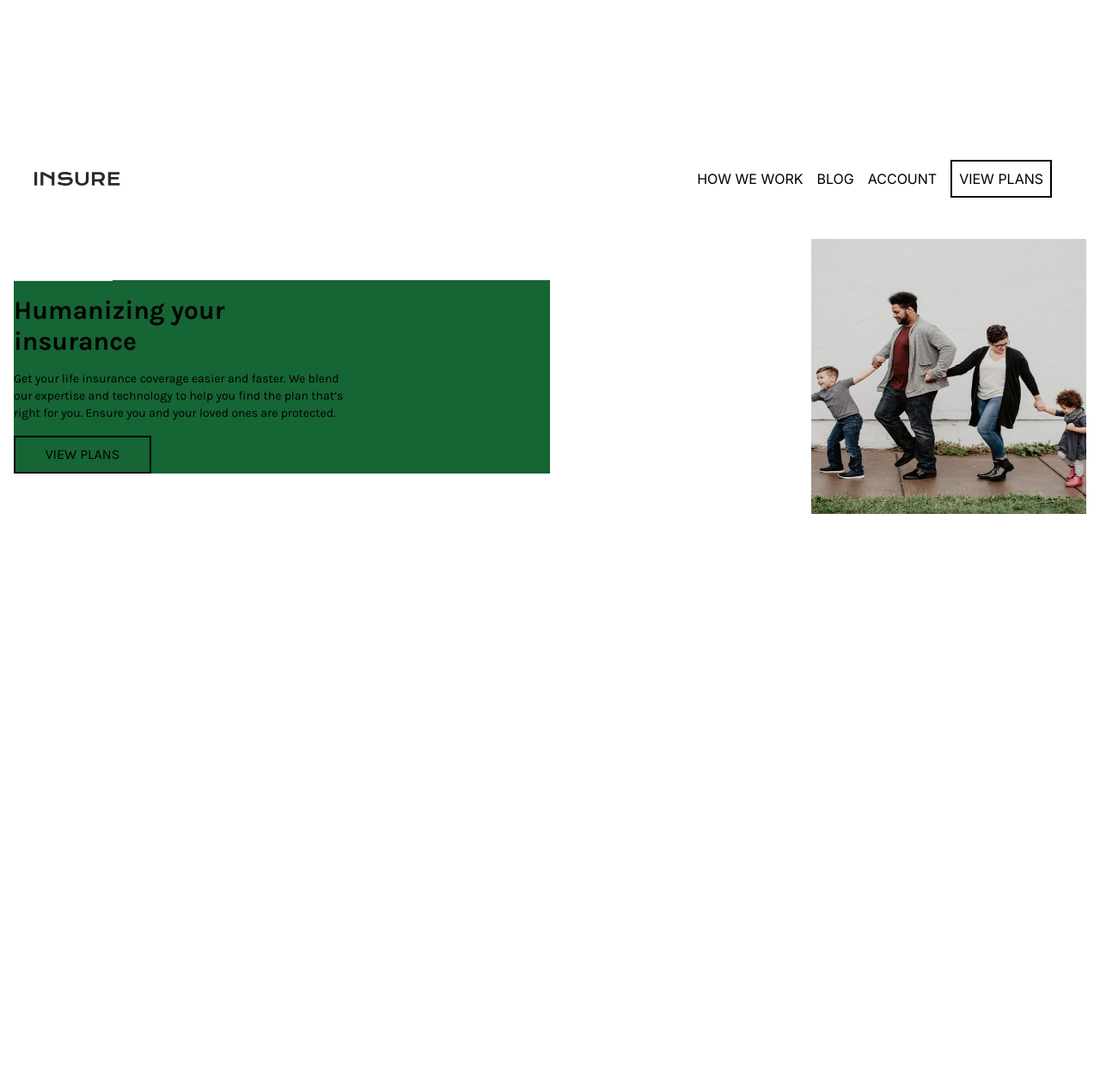
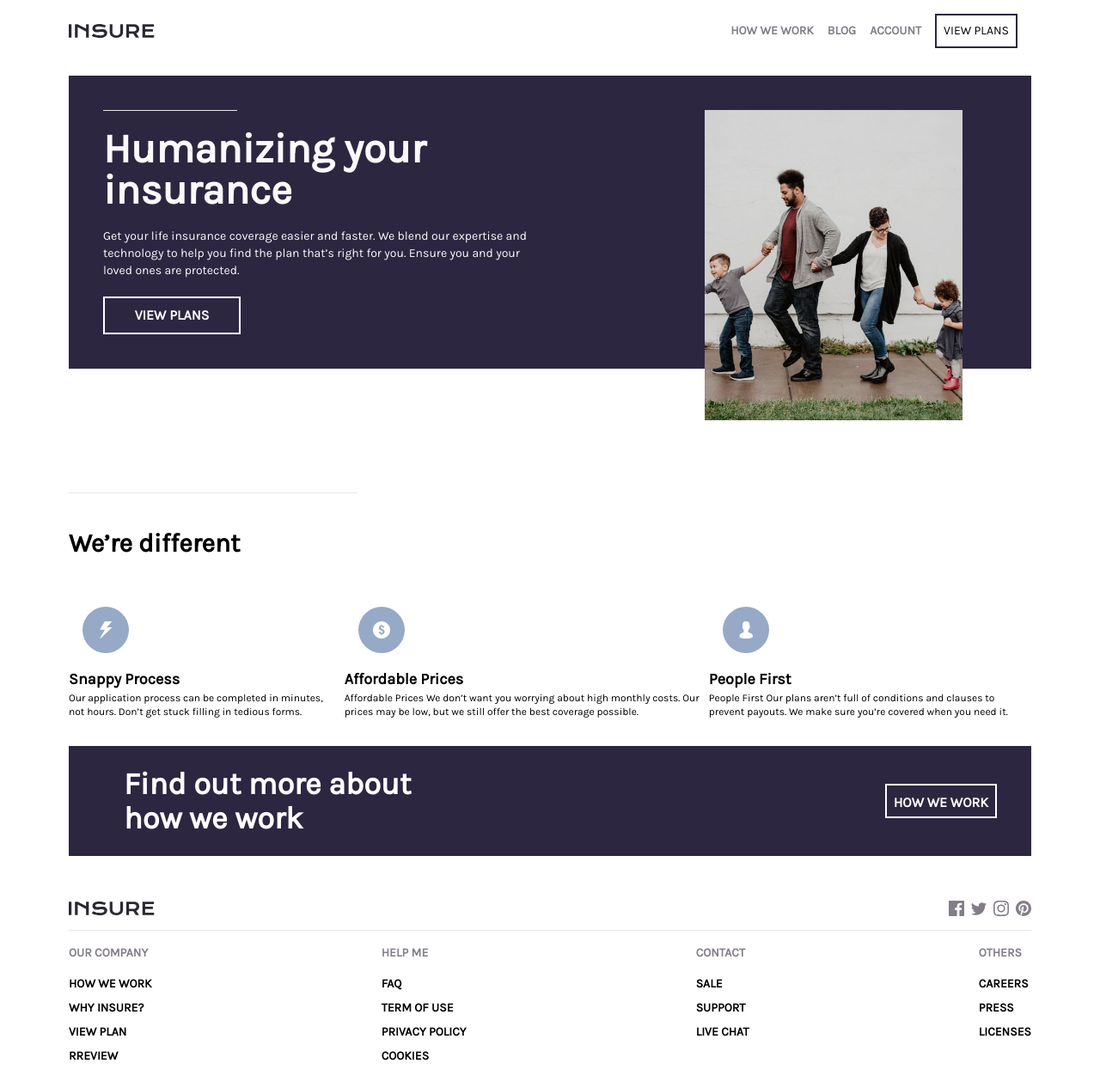
Before and after one commit to theisolatedmonk/insure-landing-page-master, a Next.js app: page / in a window 1280 px wide. Shown: the whole page at 86% size. Before the commit the page ends 800 px from the top, so only its background shows below. Built offline with nearby package versions, Linux system fonts and the light colour scheme.

Commit message:
basic structure created

```diff
--- /dev/null
+++ b/app/components/Benefit.tsx
@@ -0,0 +1,34 @@
+import React from 'react'
+import Image from 'next/image'
+import iconPeopleFirst from '@/public/images/icon-people-first.svg';
+import iconSnappyProcess from '@/public/images/icon-snappy-process.svg';
+import iconAffordablePrices from '@/public/images/icon-affordable-prices.svg';
+
+const benefitData = [
+    { src: iconSnappyProcess, alt: 'Snappy Process', heading: 'Snappy Process', paragraph: 'Our application process can be completed in minutes, not hours. Don’t get stuck filling in tedious forms.' },
+    { src: iconAffordablePrices, alt: 'Affordable Prices', heading: 'Affordable Prices', paragraph: 'Affordable Prices We don’t want you worrying about high monthly costs. Our prices may be low, but we still offer the best coverage possible. ' },
+    { src: iconPeopleFirst, alt: 'People First', heading: 'People First', paragraph: 'People First Our plans aren’t full of conditions and clauses to prevent payouts. We make sure you’re covered when you need it. ' },
+]
+
+
+export default function Benefit() {
+    return (
+        <div className='flex flex-col gap-10 font-Karla mt-28 sm:items-start items-center'>
+            <hr className=' w-[30%] bg-white' />
+            <p className="text-3xl font-bold ">We’re different</p>
+            <div className="sm:flex w-full gap-2 flex-row items-center">
+                {benefitData.map((item) => (
+
+                    <div className="flex flex-col  items-center sm:items-start text-center sm:text-start ">
+                        <Image src={item.src} alt={item.alt} className='p-4' />
+                        <div className="flex flex-col">
+                            <p className="font-bold text-lg">{item.heading}</p>
+                            <p className="text-xs">{item.paragraph}</p>
+                        </div>
+                    </div>
+
+                ))}
+            </div>
+        </div>
+    )
+}
--- /dev/null
+++ b/app/components/Footer.tsx
@@ -0,0 +1,76 @@
+import React from 'react'
+import Image from 'next/image'
+
+import logo from '@/public/images/logo.svg';
+import iconFacebook from '@/public/images/icon-facebook.svg';
+import iconInstagram from '@/public/images/icon-instagram.svg';
+
+import iconPinterest from '@/public/images/icon-pinterest.svg';
+
+import iconTwitter from '@/public/images/icon-twitter.svg';
+import Link from 'next/link';
+import { link } from 'fs';
+
+const SocialMediaIcon = [
+    { src: iconFacebook, alt: 'Facebook' },
+    {
+        src: iconTwitter, alt: 'Twitter'
+    },
+
+    { src: iconInstagram, alt: 'Instagram' },
+
+    { src: iconPinterest, alt: 'Pinterest' }]
+
+
+
+const FooterDetails = [
+    { title: 'OUR COMPANY', links: [{ label: 'HOW WE WORK ', href: '#' }, { label: 'WHY INSURE? ', href: '#' }, { label: 'VIEW PLAN', href: '#' }, { label: 'RREVIEW ', href: '#' }] },
+
+    {
+        title: 'HELP ME',
+        links: [{ label: 'FAQ ', href: '#' }, { label: 'TERM OF USE ', href: '#' }, { label: 'PRIVACY POLICY', href: '#' }, { label: 'COOKIES', href: '#' }]
+    },
+    {
+        title: 'CONTACT',
+        links: [{ label: 'SALE ', href: '#' }, { label: 'SUPPORT ', href: '#' }, { label: 'LIVE CHAT', href: '#' },]
+    },
+    {
+        title: 'OTHERS',
+        links: [{ label: 'CAREERS ', href: '#' }, { label: 'PRESS ', href: '#' }, { label: 'LICENSES', href: '#' },]
+    },
+
+]
+export default function Footer() {
+    return (
+        <div className='flex flex-col gap-4 text-sm font-bold py-5' >
+            <div className="flex justify-between items-center">
+                <div className="flex justify-between items-center">
+                    <Link href={'/'}><Image src={logo} alt={'logo'} width={100} height={100} />
+                    </Link>
+                </div>
+                <div className="flex gap-2 items-center">
+                    {SocialMediaIcon.map((item) => (
+                        <Image src={item.src} alt={item.alt} width={18} height={18} />
+                    ))}
+                </div>
+            </div>
+            <hr className='w-full' />
+            <div className="flex justify-between">
+                {FooterDetails.map((item, index) => (
+                    <div key={index} className="flex  gap-4 flex-col">
+
+                        <p className="text-DarkGrayishViolet ">{item.title}</p>
+                        <div className="flex flex-col gap-2">
+                            {item.links.map((d, i) => <div className="flex flex-col gap-2" key={i}>
+                                <Link href={d.href}>{d.label}</Link>
+                            </div>)}
+                        </div>
+
+
+                    </div>
+                ))}
+            </div>
+
+        </div >
+    )
+}
--- a/app/components/HeroSection.tsx
+++ b/app/components/HeroSection.tsx
@@ -7,17 +7,18 @@ type Props = {}
 
 export default function HeroSection({ }: Props) {
     return (
-        <div className='flex  justify-between items-center w-full h-96 p-4  font-Karla '>
-            <div className="flex flex-col pr-60 bg-green-800 w-[50%] gap-4 ">
+        <div className='flex  justify-between items-start w-full   font-Karla text-VeryLightGray relative  p-10'>
+            <div className="flex flex-col pr-50 w-[50%] gap-5 ">
                 <hr className=' w-[30%] bg-white' />
-                <p className="text-3xl font-bold pr-16"> Humanizing your insurance</p>
+                <p className="text-5xl font-bold pr-16"> Humanizing your insurance</p>
                 <p className="text-sm">
                     Get your life insurance coverage easier and faster. We blend our expertise and technology to help you find the plan that’s right for you. Ensure you and your loved ones are protected.
                 </p>
-                <button className=' border-2 border-black p-2 w-40 text-center'> VIEW PLANS</button>
+                <button className=' border-2 border-white p-2 w-40 text-center hover:text-DarkViolet hover:bg-white font-bold'> VIEW PLANS</button>
 
             </div>
-            <Image src={imageIntroDesktop} alt={''} className='h-80 w-80 ' width={100} height={100} />
+            <Image src={imageIntroDesktop} alt={''} className='absolute right-20' width={300} height={300} />
+
         </div>
     )
 }
--- a/app/components/Navbar.tsx
+++ b/app/components/Navbar.tsx
@@ -9,18 +9,18 @@ type Props = {}
 
 export default function Navbar({ }: Props) {
     return (
-        <div className='flex   w-full p-4 px-10 items-center justify-between'>
+        <div className='flex   w-full  items-center justify-between text-sm '>
             <Image className=' cursor-pointer' src={logo} alt={''} height={100} width={100} />
-            <div className="flex gap-4 items-center">
+            <div className="flex gap-4 items-center ">
                 <div className="sm:flex gap-4 hidden">
-                    <Link href={'/'}>  <p className="">HOW WE WORK</p></Link>
-                    <Link href={'/'}><p className="">BLOG</p></Link>
-                    <Link href={'/'}> <p className="">ACCOUNT</p></Link>
+                    <Link href={'/'}>  <p className="hover:text-DarkViolet text-DarkGrayishViolet font-bold">HOW WE WORK</p></Link>
+                    <Link href={'/'}><p className="hover:text-DarkViolet text-DarkGrayishViolet font-bold">BLOG</p></Link>
+                    <Link href={'/'}> <p className="hover:text-DarkViolet text-DarkGrayishViolet font-bold">ACCOUNT</p></Link>
 
 
 
                 </div>
-                <button className=' border-2 border-black p-2 hidden sm:flex '> VIEW PLANS</button>
+                <button className=' border-2 border-DarkViolet p-2 hidden sm:flex  hover:text-white hover:bg-DarkViolet'> VIEW PLANS</button>
                 <button className=''>  <Image className=' sm:hidden flex' src={iconHamburger} alt={''} height={50} width={50} /></button>
 
 
--- a/app/layout.tsx
+++ b/app/layout.tsx
@@ -18,7 +18,7 @@ export default function RootLayout({
     <html lang="en">
       <link rel="preconnect" href="https://fonts.googleapis.com" />
       <link rel="preconnect" href="https://fonts.gstatic.com" />
-      <link href="https://fonts.googleapis.com/css2?family=Karla:wght@400;700&display=swap" rel="stylesheet" />
+      <link href="https://fonts.googleapis.com/css2?family=Karla&display=swap" rel="stylesheet" />
       <body className={inter.className}>{children}</body>
     </html>
   )
--- a/app/page.tsx
+++ b/app/page.tsx
@@ -10,25 +10,42 @@ import bgPatternIntroRightDesktop from '@/public/images/bg-pattern-intro-right-d
 import bgPatternIntroRightMobile from '@/public/images/bg-pattern-intro-right-mobile.svg';
 import bgPatternMobileNav from '@/public/images/bg-pattern-mobile-nav.svg';
 import favicon32x32 from '@/public/images/favicon-32x32.svg';
-import iconAffordablePrices from '@/public/images/icon-affordable-prices.svg';
+
 import iconClose from '@/public/images/icon-close.svg';
 import iconFacebook from '@/public/images/icon-facebook.svg';
 import iconInstagram from '@/public/images/icon-instagram.svg';
-import iconPeopleFirst from '@/public/images/icon-people-first.svg';
+
 import iconPinterest from '@/public/images/icon-pinterest.svg';
-import iconSnappyProcess from '@/public/images/icon-snappy-process.svg';
+
 import iconTwitter from '@/public/images/icon-twitter.svg';
 import imageIntroDesktop from '@/public/images/image-intro-desktop.jpg';
 import imageIntroMobile from '@/public/images/image-intro-mobile.jpg';
 import Navbar from './components/Navbar';
 import HeroSection from './components/HeroSection';
+import Benefit from './components/Benefit';
+import Footer from './components/Footer';
 
 
 export default function Home() {
   return (
-    <div className="flex flex-col h-screen w-full justify-center ">
+    <div className="flex flex-col h-screen w-full   px-20 py-4 gap-8 font-Karla">
       <Navbar />
-      <HeroSection />
+      <div className="bg-DarkViolet w-full h-full">
+        <HeroSection />
+      </div>
+
+
+      <Benefit />
+
+      {/* <Image src={bgPatternHowWeWorkDesktop} alt={''} /> */}
+      <div className="bg-DarkViolet  w-full   flex  text-white items-center justify-between px-10  ">
+        <p className=" text-4xl font-bold  0 w-96 p-6 ">
+          Find out more about how we work
+        </p>
+        <button className=' border-2 border-white  h-10  text-center hover:text-DarkViolet hover:bg-white font-bold p-2'> HOW WE WORK</button>
+      </div>
+
+      <Footer />
     </div>
   )
 }
```
